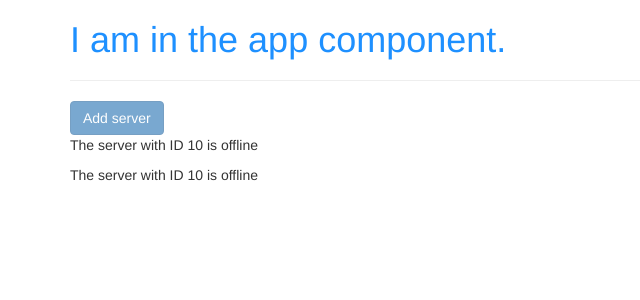
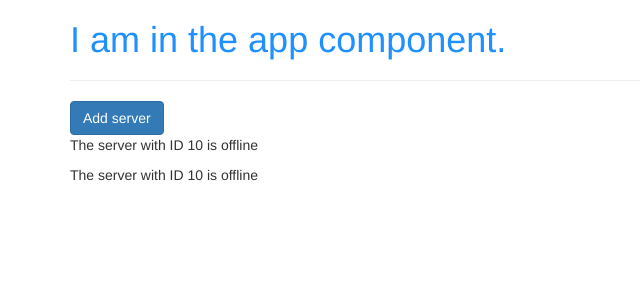
Before and after one commit to jitendrajangid45/angularTraining, an Angular app: page / in a window 1280 px wide. Shown: the top 300 px of the page, without its empty margins (0-640 px from the left). Built offline with nearby package versions, Linux system fonts and the light colour scheme.

Commit message:
little change in property binding

```diff
--- a/src/app/servers/servers.component.html
+++ b/src/app/servers/servers.component.html
@@ -1,3 +1,3 @@
-<button class="btn btn-primary" [disabled]="allowNewServer">Add server</button>
+<button class="btn btn-primary" [disabled]="!allowNewServer">Add server</button>
 <app-server></app-server>
 <app-server></app-server>
```
